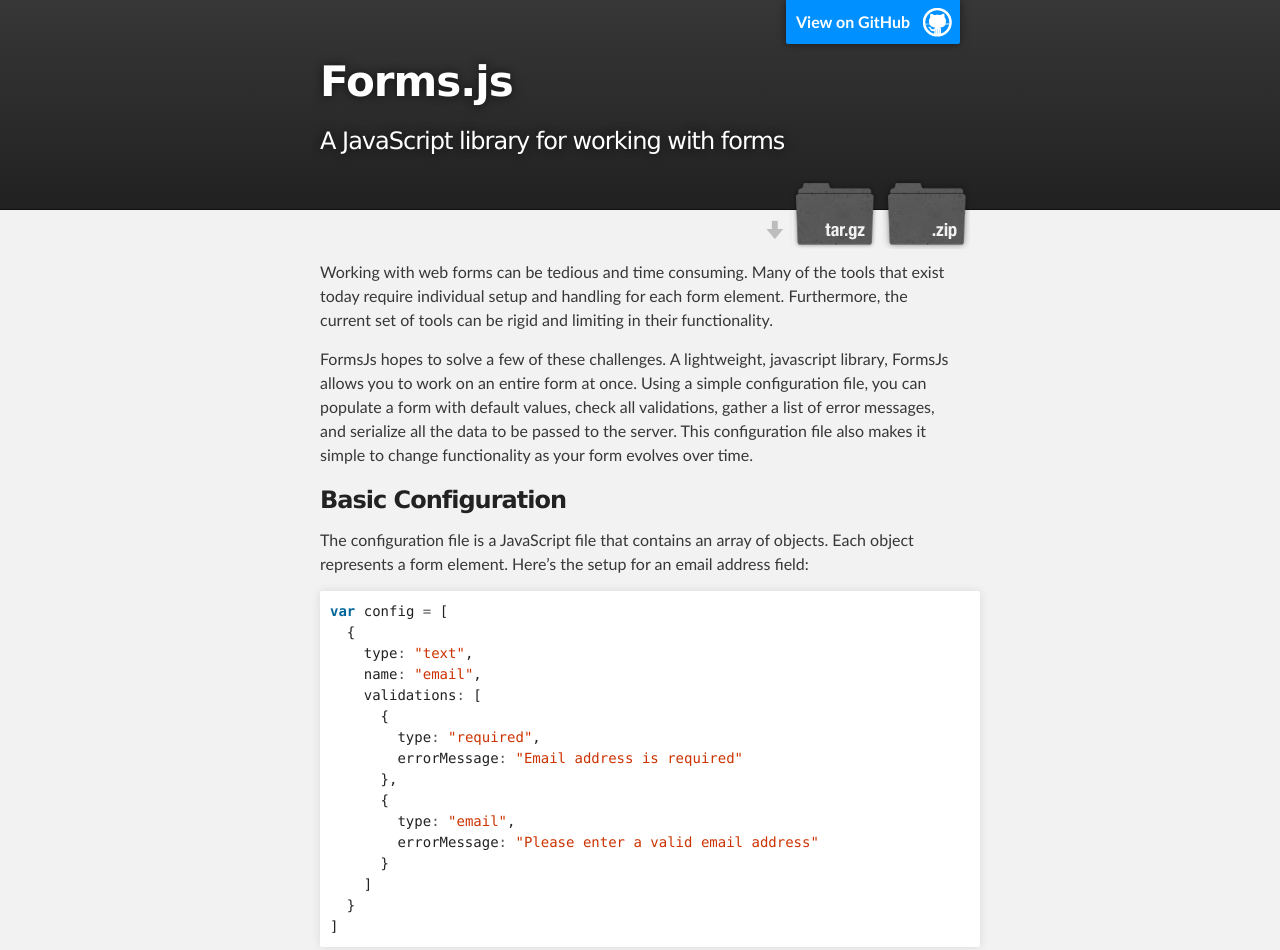
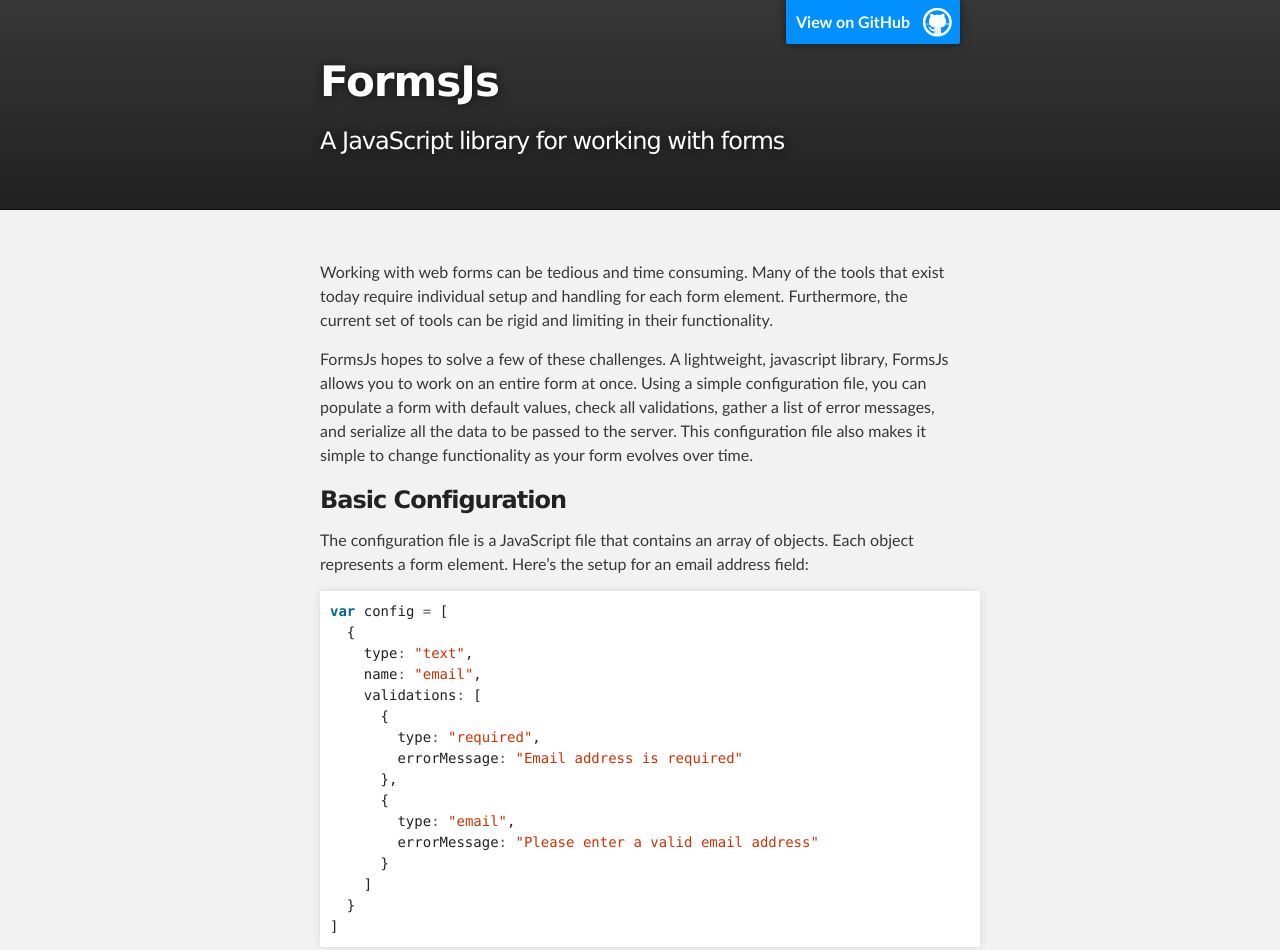
Before and after one commit to bwvoss/forms.js, a plain HTML site: page index.html in a window 1280 px wide. Shown: the top 950 px of the page. Drawn offline with Linux system fonts and the light colour scheme.

Commit message:
Removed download buttons

```diff
--- a/index.html
+++ b/index.html
@@ -4,11 +4,11 @@
   <head>
     <meta charset='utf-8' />
     <meta http-equiv="X-UA-Compatible" content="chrome=1" />
-    <meta name="description" content="Forms.js : A JavaScript library for working with forms" />
+    <meta name="description" content="FormsJs : A JavaScript library for working with forms" />
 
     <link rel="stylesheet" type="text/css" media="screen" href="stylesheets/stylesheet.css">
 
-    <title>Forms.js</title>
+    <title>FormsJs</title>
   </head>
 
   <body>
@@ -18,13 +18,9 @@
         <header class="inner">
           <a id="forkme_banner" href="https://github.com/MikeDanaher/forms.js">View on GitHub</a>
 
-          <h1 id="project_title">Forms.js</h1>
+          <h1 id="project_title">FormsJs</h1>
           <h2 id="project_tagline">A JavaScript library for working with forms</h2>
 
-            <section id="downloads">
-              <a class="zip_download_link" href="https://github.com/MikeDanaher/forms.js/zipball/master">Download this project as a .zip file</a>
-              <a class="tar_download_link" href="https://github.com/MikeDanaher/forms.js/tarball/master">Download this project as a tar.gz file</a>
-            </section>
         </header>
     </div>
 
```
Also changed, not shown: 1 other file.
